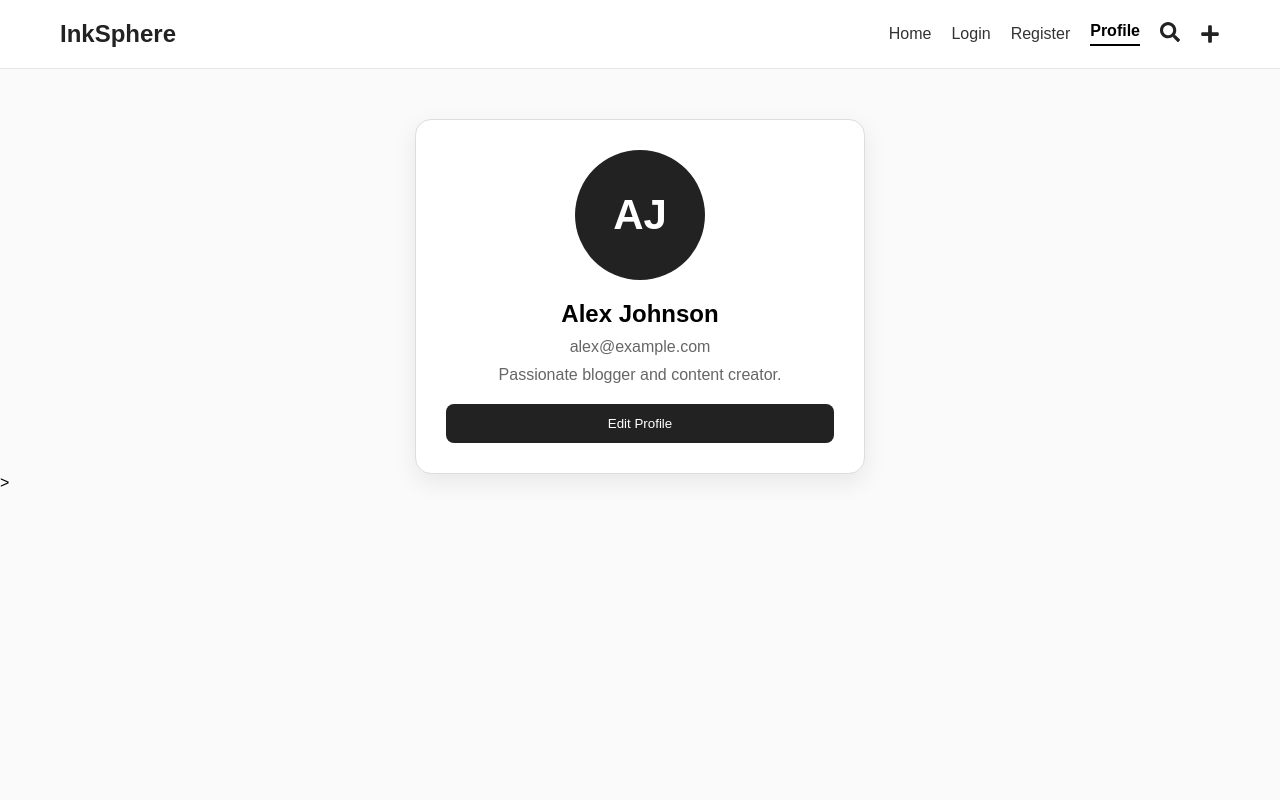
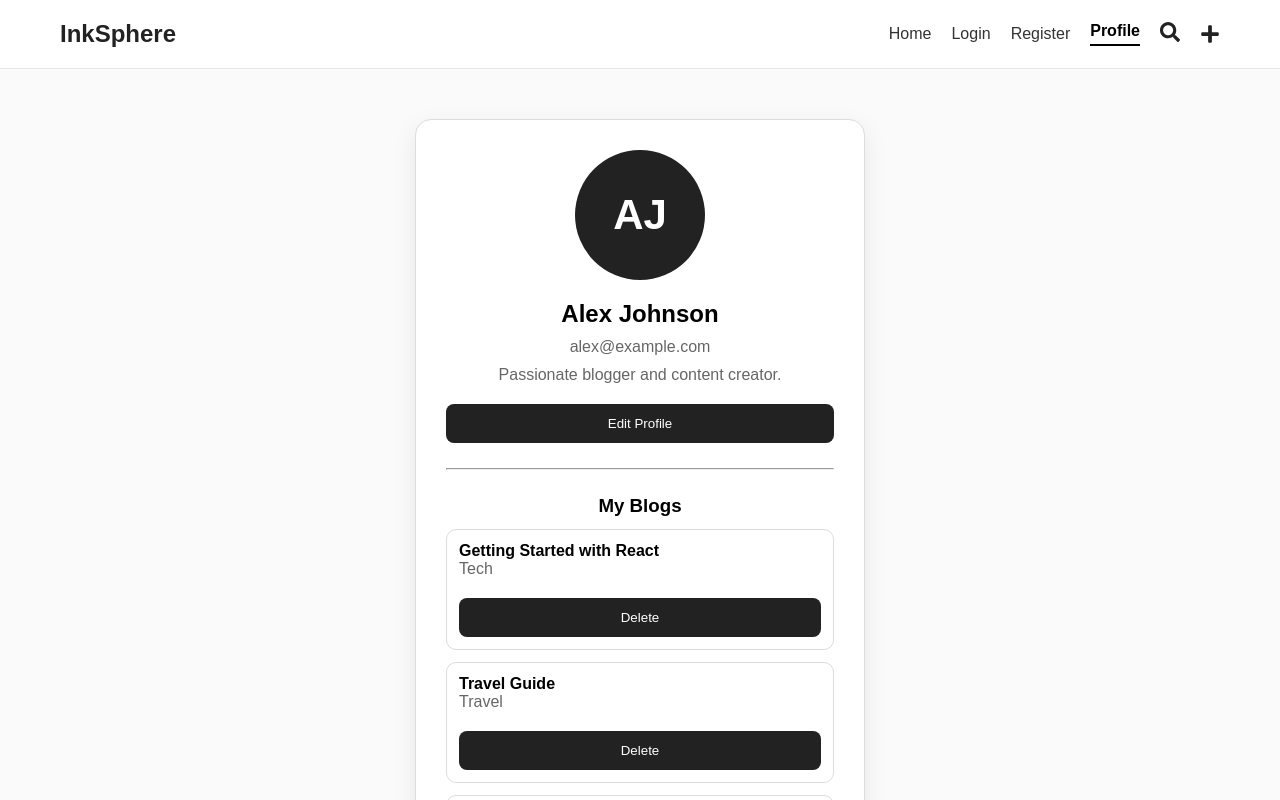
Before and after one commit to ACM-JUIT/Team-5-Inksphere, a React (Vite) app in the folder frontend-app/: page /profile in a window 1280 px wide. Shown: the top 800 px of the page. Built offline with nearby package versions, Linux system fonts and the light colour scheme.

Commit message:
Added profile blog management features

```diff
--- a/frontend-app/src/pages/Profile.jsx
+++ b/frontend-app/src/pages/Profile.jsx
@@ -1,6 +1,9 @@
 import { useState } from "react";
 
-function Profile() {
+function Profile({
+  blogs,
+  setBlogs,
+}) {
   const [isEditing, setIsEditing] = useState(false);
 
   const [name, setName] = useState("Alex Johnson");
@@ -49,6 +52,20 @@ function Profile() {
 
     setError("");
     setIsEditing(false);
+  }
+
+  function handleDelete(id) {
+    const confirmDelete = window.confirm(
+      "Delete this blog?"
+    );
+
+    if (confirmDelete) {
+      setBlogs(
+        blogs.filter(
+          (blog) => blog.id !== id
+        )
+      );
+    }
   }
 
   return (
@@ -133,11 +150,52 @@ function Profile() {
               <p>{bio}</p>
 
               <button
-                onClick={() => setIsEditing(true)}
+                onClick={() =>
+                  setIsEditing(true)
+                }
               >
                 Edit Profile
               </button>
             </>
+          )}
+
+          <hr
+            style={{
+              margin: "25px 0",
+            }}
+          />
+
+          <h3>My Blogs</h3>
+
+          {blogs.length > 0 ? (
+            blogs.map((blog) => (
+              <div
+                key={blog.id}
+                style={{
+                  border: "1px solid #ddd",
+                  padding: "12px",
+                  marginTop: "12px",
+                  borderRadius: "10px",
+                  textAlign: "left",
+                }}
+              >
+                <h4>{blog.title}</h4>
+
+                <p>
+                  {blog.category}
+                </p>
+
+                <button
+                  onClick={() =>
+                    handleDelete(blog.id)
+                  }
+                >
+                  Delete
+                </button>
+              </div>
+            ))
+          ) : (
+            <p>No blogs created yet.</p>
           )}
         </div>
       </div>
--- a/frontend-app/src/routes/AppRoutes.jsx
+++ b/frontend-app/src/routes/AppRoutes.jsx
@@ -34,7 +34,12 @@ function AppRoutes({
 
       <Route
         path="/profile"
-        element={<Profile />}
+        element={
+          <Profile
+            blogs={blogs}
+            setBlogs={setBlogs}
+          />
+        }
       />
 
       <Route
```
